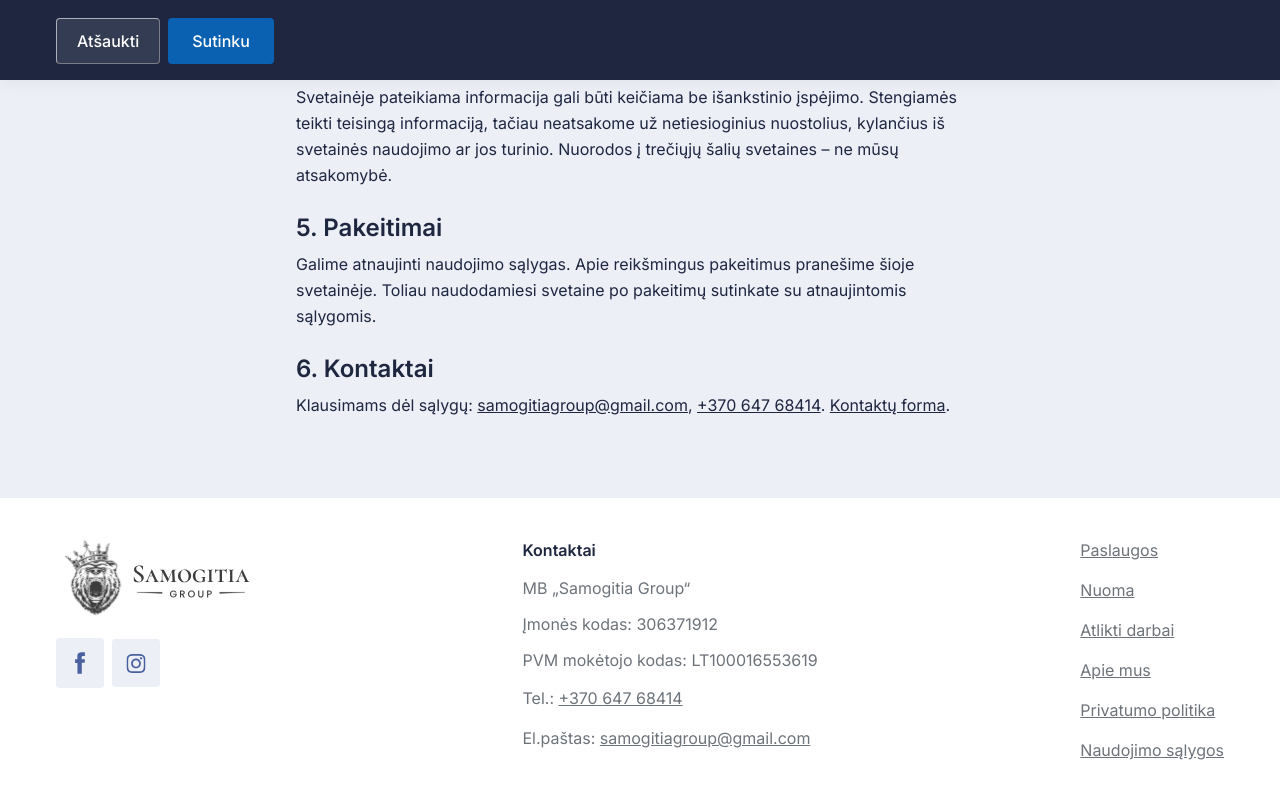
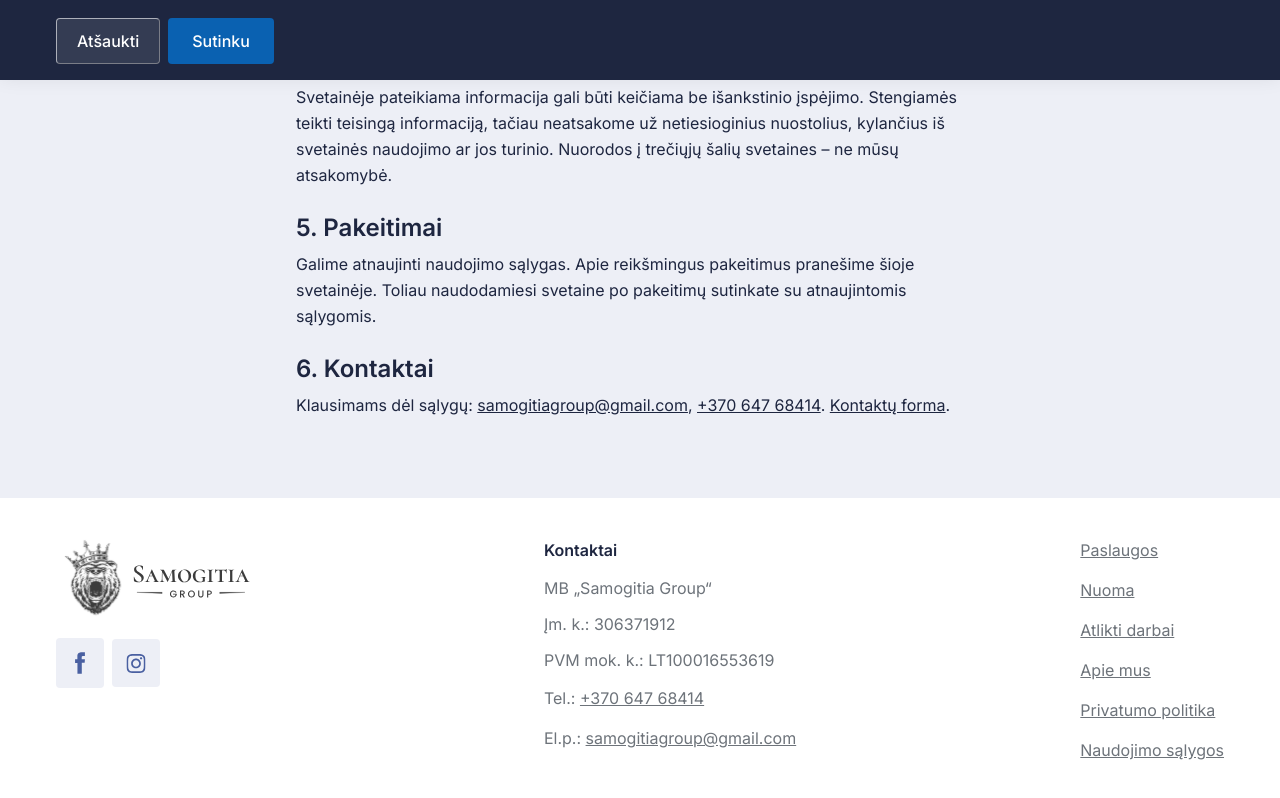
Before and after one commit to simonachess/samogitia-lp-frontend, a Next.js app: page /taisykles in a window 1280 px wide. Shown: the part 720-1518 px from the top of the page. Built offline with nearby package versions, Linux system fonts and the light colour scheme; no server answers.

Commit message:
improvements

```diff
--- a/app/not-found.js
+++ b/app/not-found.js
@@ -13,7 +13,7 @@ export default function NotFound() {
         <p className="page-subheading text-center max-w-[480px]">
           Puslapis nerastas. Galbūt jis buvo perkeltas arba ištrintas.
         </p>
-        <div className="flex flex-col sm:flex-row gap-4 items-center">
+        <div className="flex flex-col gap-4 items-center">
           <Link href="/" className="btn-primary">
             Grįžti į pradžią
           </Link>
--- a/components/footer.js
+++ b/components/footer.js
@@ -52,8 +52,8 @@ const Footer = () => {
               Kontaktai
             </div>
             <div>MB „Samogitia Group“</div>
-            <div>Įmonės kodas: 306371912</div>
-            <div>PVM mokėtojo kodas: LT100016553619</div>
+            <div>Įm. k.: 306371912</div>
+            <div>PVM mok. k.: LT100016553619</div>
             <div>
               Tel.:{" "}
               <a
@@ -65,7 +65,7 @@ const Footer = () => {
               </a>
             </div>
             <div>
-              El.paštas:{" "}
+              El.p.:{" "}
               <a
                 href="mailto:samogitiagroup@gmail.com"
                 className="leading-[24px] link-default"
--- a/styles/global.css
+++ b/styles/global.css
@@ -57,7 +57,7 @@ body {
 @layer components {
   /* Buttons: consistent primary and secondary */
   .btn-primary {
-    @apply inline-flex items-center justify-center py-3 px-6 text-base font-medium text-gray-white bg-primary-500 border-0 rounded cursor-pointer transition-all duration-200;
+    @apply inline-flex items-center justify-center py-3 px-6 text-base font-medium text-gray-white bg-primary-500 border-0 rounded cursor-pointer transition-all duration-200 no-underline;
   }
   .btn-primary:hover {
     @apply bg-primary-700;
@@ -72,7 +72,7 @@ body {
     @apply opacity-60 cursor-not-allowed;
   }
   .btn-secondary {
-    @apply inline-flex items-center justify-center py-3 px-5 text-base font-medium text-primary-800 bg-transparent border border-primary-400/50 rounded cursor-pointer transition-all duration-200;
+    @apply inline-flex items-center justify-center py-3 px-5 text-base font-medium text-primary-800 bg-transparent border border-primary-400/50 rounded cursor-pointer transition-all duration-200 no-underline;
   }
   .btn-secondary:hover {
     @apply bg-primary-50 border-primary-400;
@@ -82,7 +82,7 @@ body {
   }
   /* Secondary on dark background (e.g. cookie bar) */
   .btn-secondary-dark {
-    @apply inline-flex items-center justify-center py-3 px-5 text-base font-medium text-gray-white bg-white/10 border border-white/60 rounded cursor-pointer transition-all duration-200;
+    @apply inline-flex items-center justify-center py-3 px-5 text-base font-medium text-gray-white bg-white/10 border border-white/60 rounded cursor-pointer transition-all duration-200 no-underline;
   }
   .btn-secondary-dark:hover {
     @apply bg-white/20;
```
